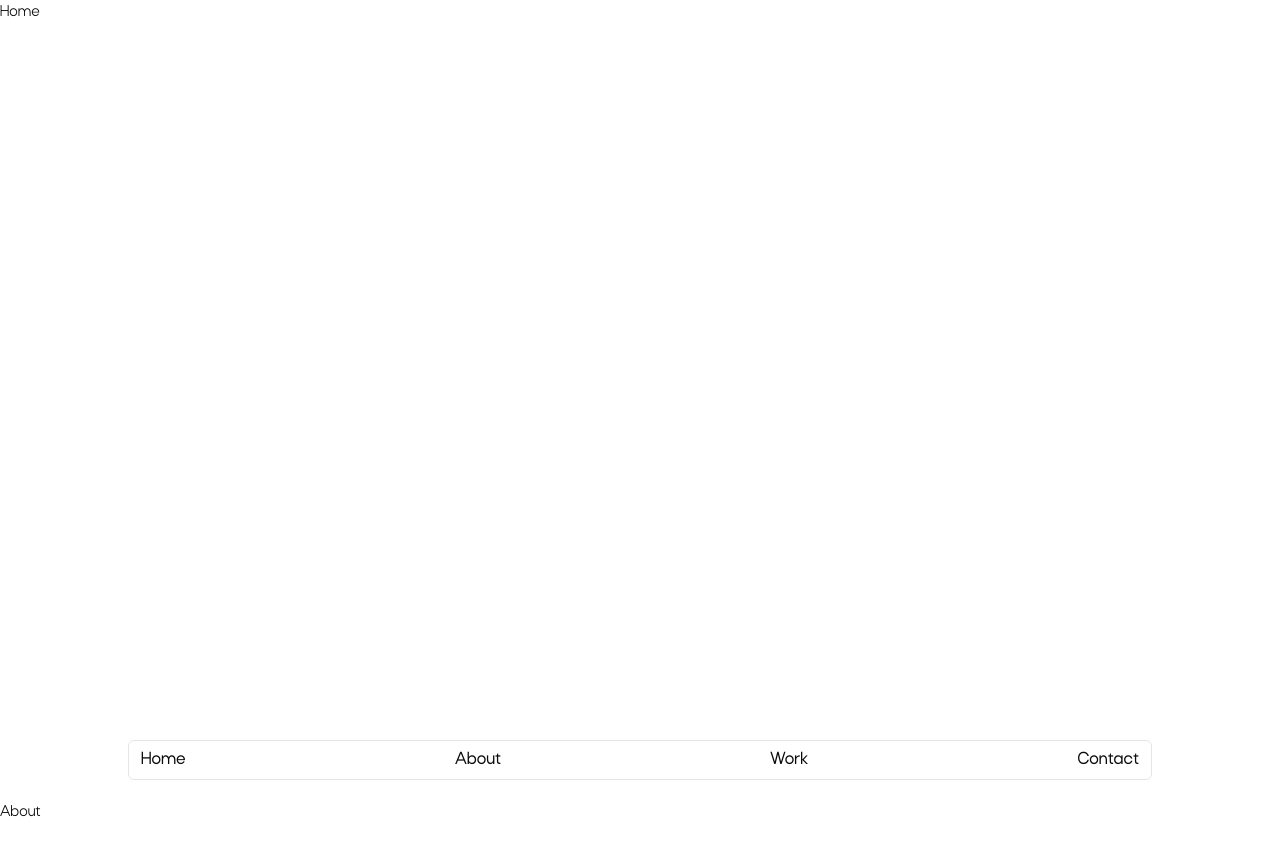
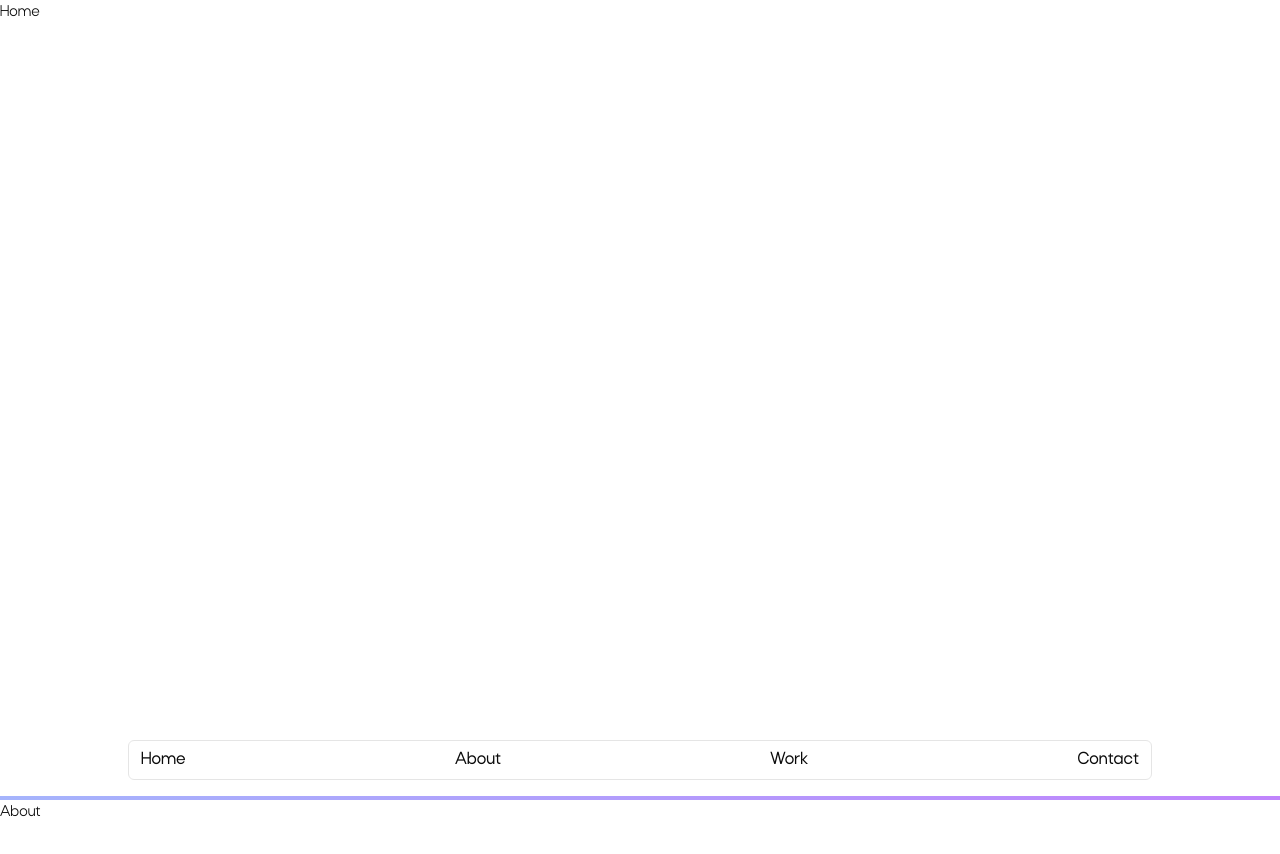
Before and after one commit to leonden/dev-portfolio, a Next.js app: page / in a window 1280 px wide. Shown: the top 854 px of the page. Built offline with nearby package versions, Linux system fonts and the light colour scheme.

Commit message:
Minor adjustment

```diff
--- a/app/page.tsx
+++ b/app/page.tsx
@@ -14,7 +14,7 @@ export default function Page() {
             <Work />
             <Contact />
             <Navigation />
-            {/* <ProgressBar /> */}
+            <ProgressBar />
         </main>
     )
 }
--- a/components/progressbar.tsx
+++ b/components/progressbar.tsx
@@ -1,3 +1,4 @@
+"use client"
 import React from "react"
 import { motion, useScroll, useSpring } from "framer-motion"
 
```
